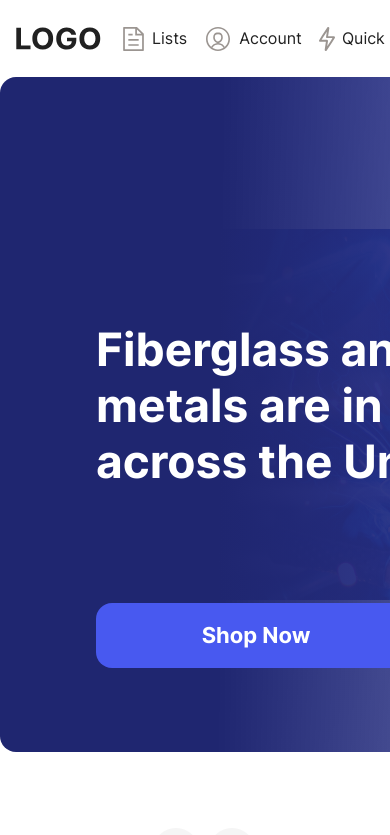
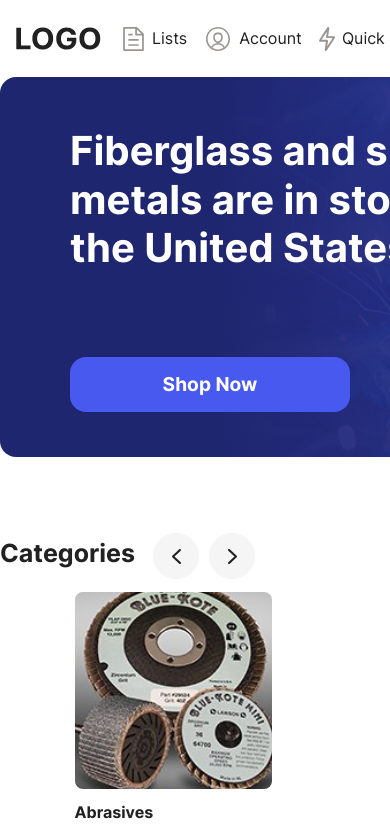
Before and after one commit to AlienAmigo/ccs-test, a React (Create React App) app: page / in a window 390 px wide. Shown: the top 835 px of the page. Built offline with nearby package versions, Linux system fonts and the light colour scheme.

Commit message:
styled Gallery for tablet

```diff
--- a/src/views/Home/components/Gallery/components/GallerySlide/style.ts
+++ b/src/views/Home/components/Gallery/components/GallerySlide/style.ts
@@ -1,5 +1,6 @@
 import styled from 'styled-components';
 import { MIXINS } from 'components/UIKit/Mixins';
+import { BREAKPOINTS } from 'components/UIKit/Style';
 import fiberglassImg from './assets/fiberglass.png';
 
 const Wrapper = styled.div`
@@ -16,7 +17,7 @@
       rgba(54, 68, 196, 0.74) 12.49%,
       rgba(49, 59, 152, 0.51) 84.84%
     ),
-    url(${fiberglassImg}) no-repeat right center / 104%;
+    url(${fiberglassImg}) no-repeat right center / 104% 104%;
 
   & .gallery-slide {
     &__title {
@@ -27,7 +28,7 @@
       height: 228px;
       text-align: left;
       font-size: 2.875rem;
-      line-height: 3.5rem;
+      line-height: 1.217em;
       color: var(--white-color);
     }
 
@@ -48,6 +49,26 @@
       text-decoration: none;
     }
   }
+
+  @media screen and (${BREAKPOINTS.SM}) {
+    height: 380px;
+    & .gallery-slide {
+      &__title {
+        top: 50px;
+        left: 70px;
+        font-size: 2.5em;
+      }
+
+      &__btn {
+        top: 280px;
+        left: 70px;
+        width: 280px;
+        height: 55px;
+        font-size: 1.2rem;
+        text-decoration: none;
+      }
+    }
+  }
 `;
 
 export default Wrapper;
--- a/src/views/Home/components/Gallery/style.ts
+++ b/src/views/Home/components/Gallery/style.ts
@@ -1,5 +1,6 @@
 import styled from 'styled-components';
 import { MIXINS } from 'components/UIKit/Mixins';
+import { BREAKPOINTS } from 'components/UIKit/Style';
 
 const Wrapper = styled.section`
   display: flex;
```
